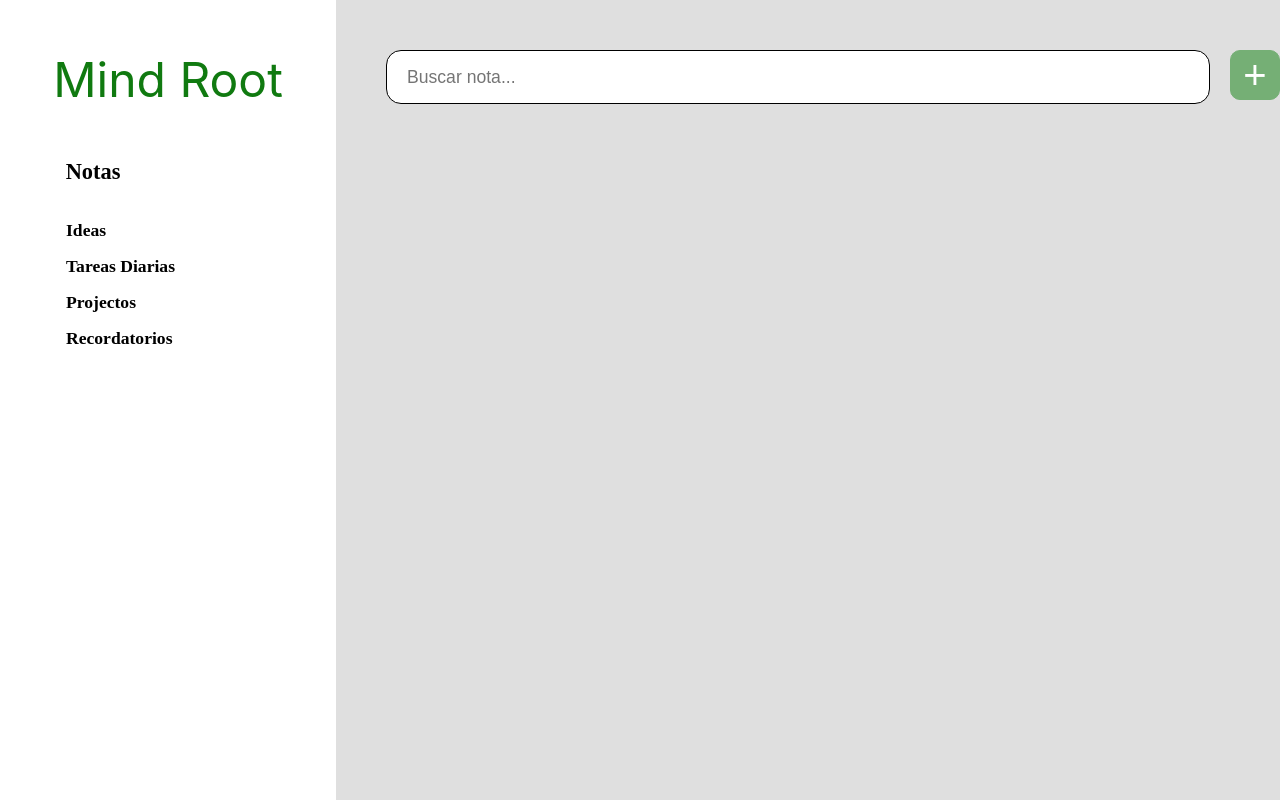
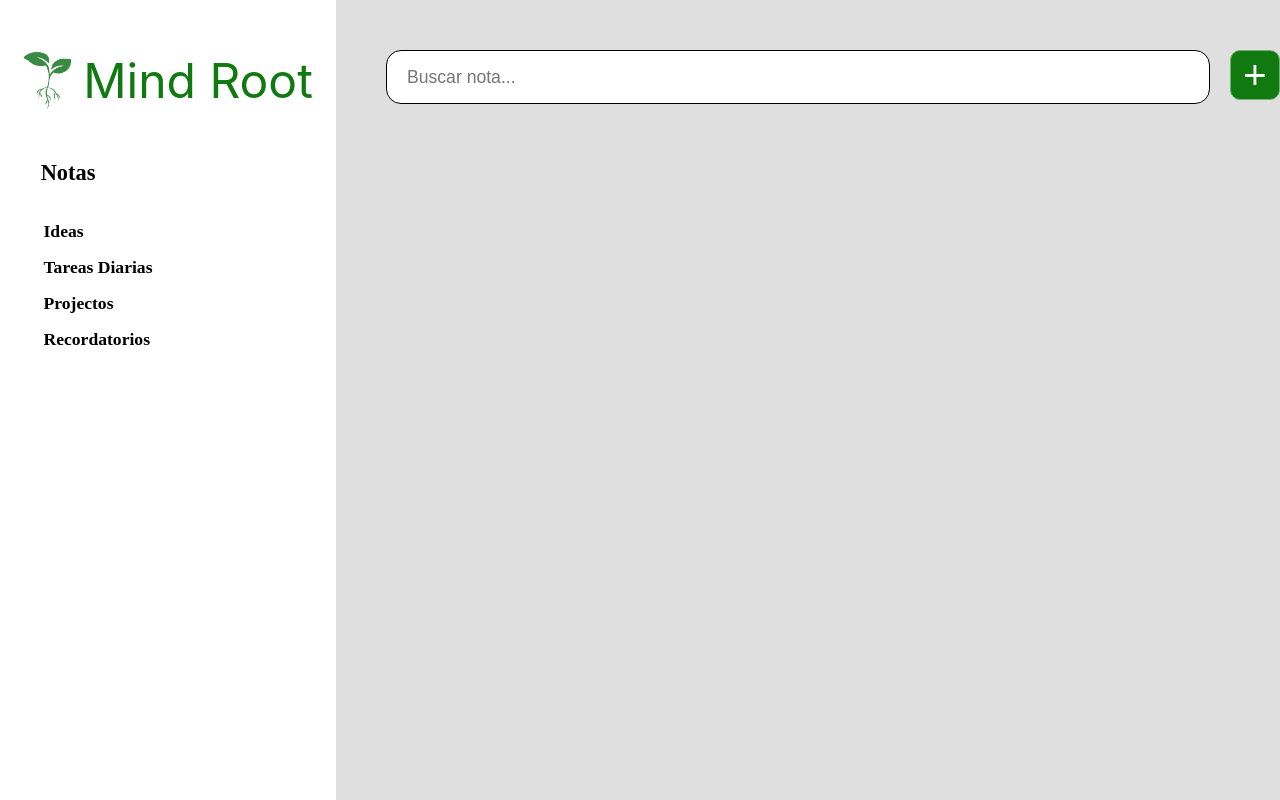
Before and after one commit to JuanManuelFernandez/MindRoot, a React (Vite) app in the folder mind-root/: page / in a window 1280 px wide. Built offline with nearby package versions, Linux system fonts and the light colour scheme.

Commit message:
Logo de Mind Root agregado al menu lateral

```diff
--- a/mind-root/src/App.css
+++ b/mind-root/src/App.css
@@ -20,15 +20,27 @@ body {
   background-color: rgb(255, 255, 255);
 }
 
+.ContenedorTituloMenu {
+  display: flex;
+  flex-direction: row;
+  align-items: center;
+  margin-top: 50px;
+  gap: 10px;
+}
+
+.IconoMenu {
+  width: 50px;
+  height: 60px;
+}
+
 .TituloMenu {
   font-family: 'Inter', sans-serif;
-  margin-top: 50px;
   font-size: 3rem;
   color: rgb(16, 122, 16);
 }
 
 .TituloNotas {
-  margin-right: 150px;
+  margin-right: 200px;
   margin-top: 50px;
   font-weight: bold;
   font-size: 1.4rem;
@@ -38,7 +50,7 @@ body {
   font-size: 1.1rem;
   font-weight: 600;
   margin-top: 20px;
-  margin-right: 135px;
+  margin-right: 180px;
   list-style-type: none;
 }
 
@@ -70,5 +82,5 @@ body {
   font-size: 40px;
   border: 1px solid rgb(117, 175, 117);
   border-radius: 10px;
-  background-color: rgb(117, 175, 117);
+  background-color: rgb(16, 122, 16);
 }
--- a/mind-root/src/App.jsx
+++ b/mind-root/src/App.jsx
@@ -10,7 +10,10 @@ function App() {
   return (
     <section class="SeccionMain">
       <div class="MenuLateral">
-        <span class="TituloMenu">Mind Root</span>
+        <div class="ContenedorTituloMenu">
+          <img class="IconoMenu" src="src/assets/IconoMindRoot.png"></img>
+          <span class="TituloMenu">Mind Root</span>
+        </div>
 
         <span class="TituloNotas">Notas</span>
 
```
Also changed, not shown: mind-root/src/assets/IconoMindRoot.png (added).
